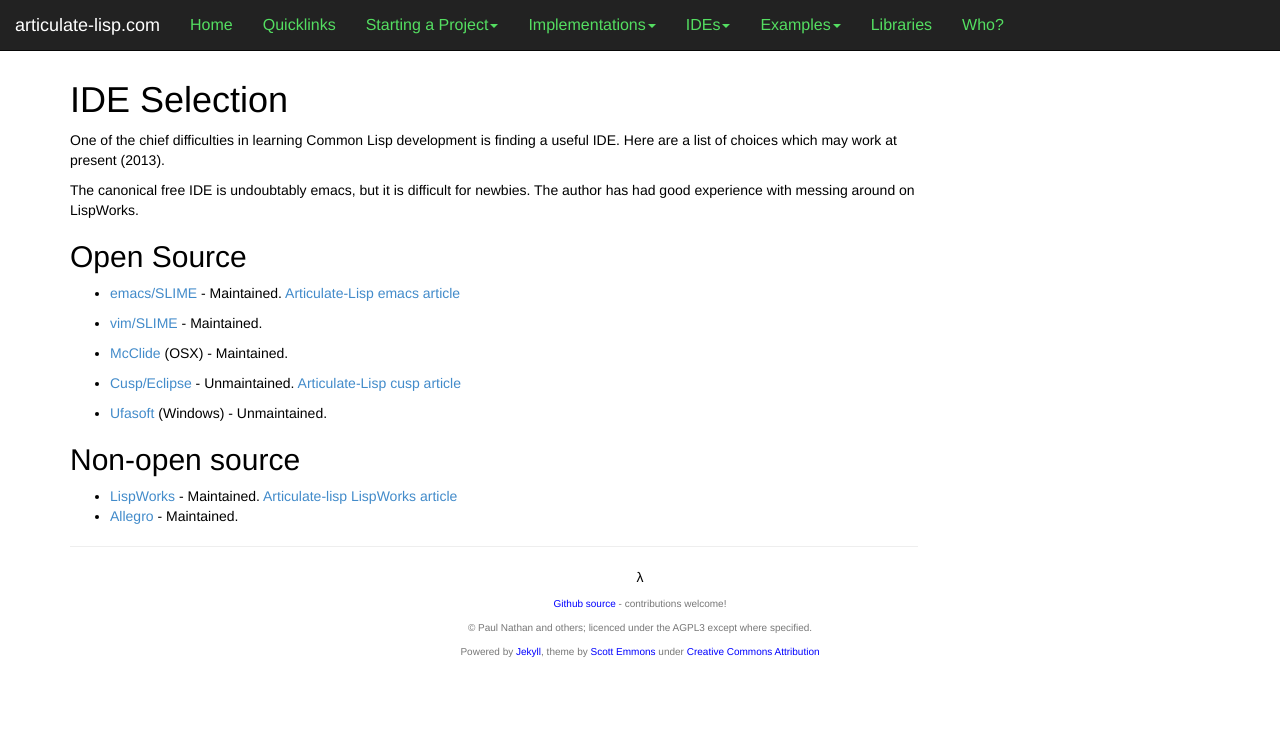
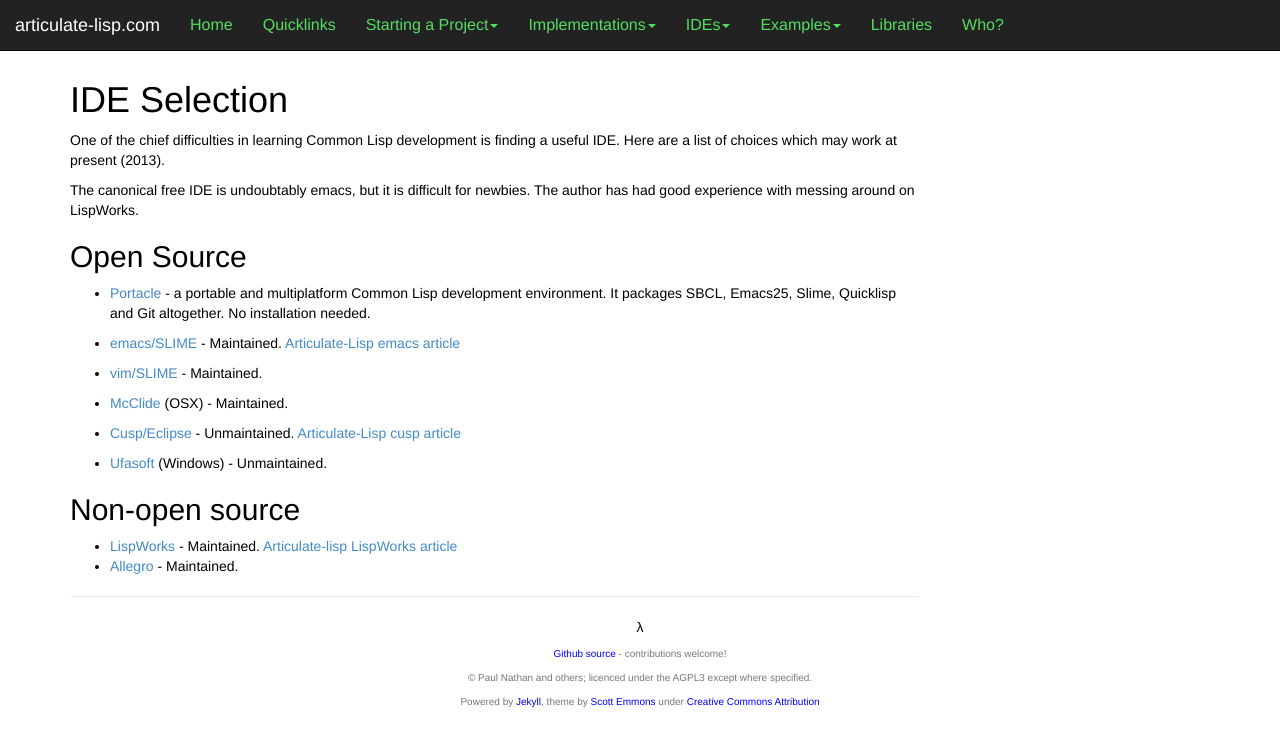
Before and after one commit to articulate-common-lisp/articulate-common-lisp.github.io, a Jekyll site: the page built from ides/summary.html, in a window 1280 px wide. Shown: the top 746 px of the page. Built offline with Jekyll 4.4.1, drawn with Linux system fonts in a browser that asks for light colours; Markdown is read by kramdown in place of the engine named in the settings.

Commit message:
summary: about Portacle

```diff
--- a/ides/summary.html
+++ b/ides/summary.html
@@ -8,6 +8,7 @@
 <p>The canonical free IDE is undoubtably emacs, but it is difficult for newbies. The author has had good experience with messing around on LispWorks.</p>
 <h2 id="open-source">Open Source</h2>
 <ul>
+  <li><p><a href="https://shinmera.github.io/portacle/">Portacle</a> - a portable and multiplatform Common Lisp development environment. It packages SBCL, Emacs25, Slime, Quicklisp and Git altogether. No installation needed.</p></li>
   <li><p><a href="http://www.gnu.org/software/emacs/">emacs/SLIME</a> - Maintained. <a href="emacs-setup.html">Articulate-Lisp emacs article</a></p></li>
   <li><p><a href="http://www.vim.org/scripts/script.php?script_id=2531">vim/SLIME</a> - Maintained.</p></li>
   <li><p><a href="http://www.cliki.net/MCLIDE">McClide</a> (OSX) - Maintained.</p></li>
```
